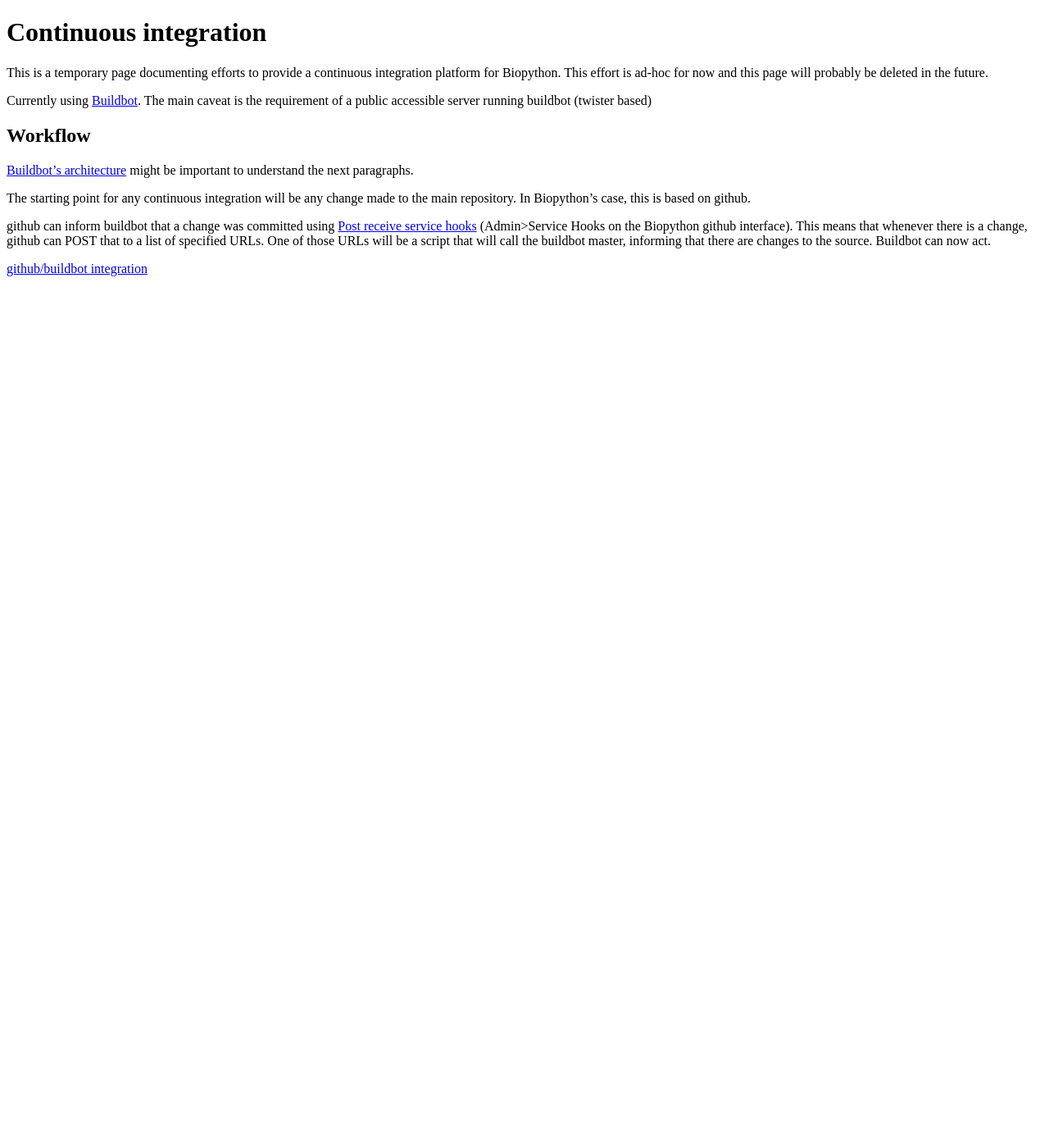
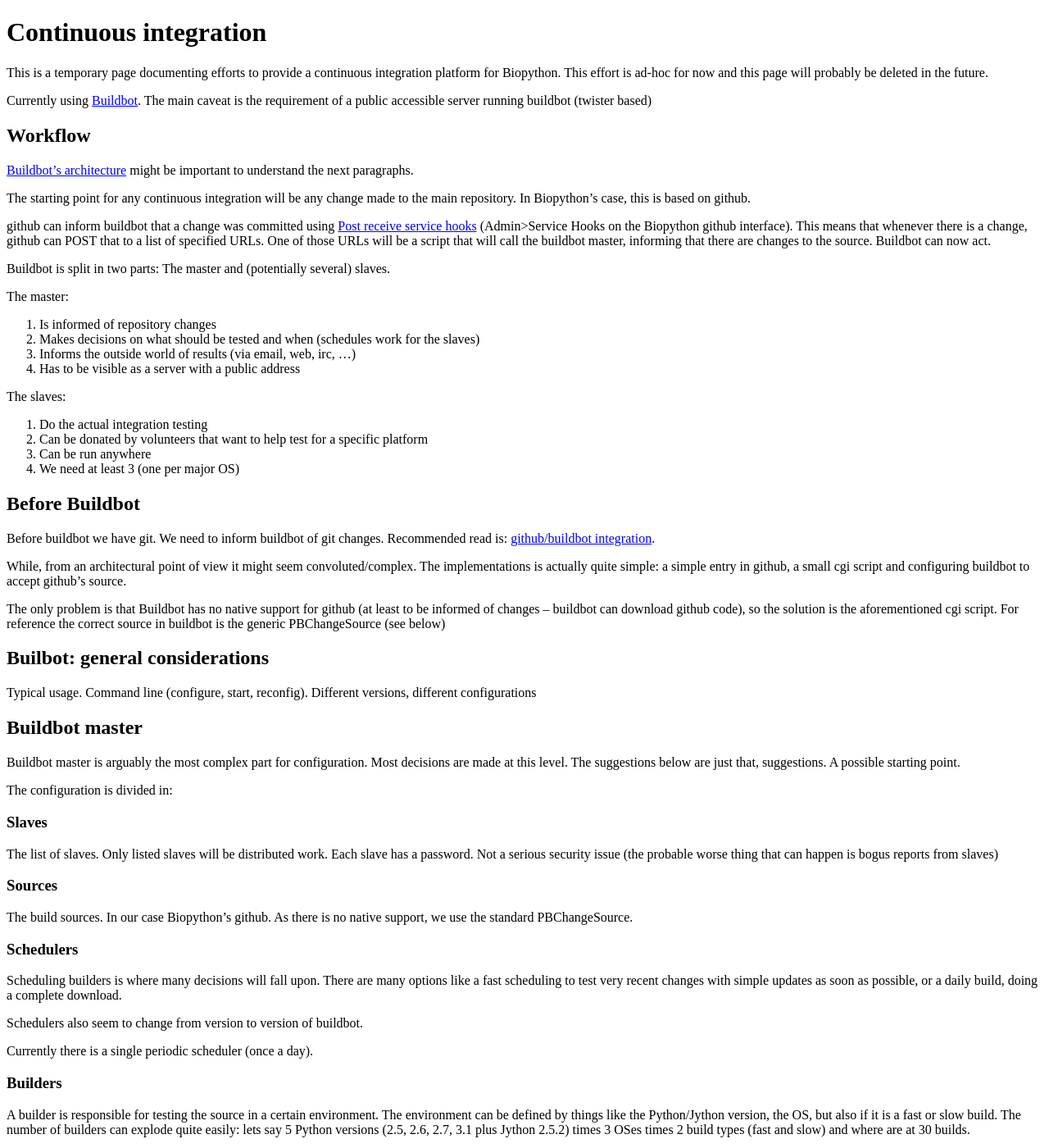
Before and after one commit to biopython/biopython.github.io, a Jekyll site: the page built from wiki/Continuous_integration.md, in a window 1280 px wide and 1400 px high. Shown: the whole window at 82% size. Built offline with Jekyll 4.4.1, drawn with Linux system fonts in a browser that asks for light colours; some of the changed text lies outside the part shown.

Commit message:
Change to wiki page

```diff
--- a/wiki/Continuous_integration.md
+++ b/wiki/Continuous_integration.md
@@ -31,5 +31,99 @@ specified URLs. One of those URLs will be a script that will call the
 buildbot master, informing that there are changes to the source.
 Buildbot can now act.
 
-[github/buildbot
-integration](http://www.apparatusproject.org/blog/2009/06/github-and-buildbot-continuous-integration/)
+Buildbot is split in two parts: The master and (potentially several)
+slaves.
+
+The master:
+
+1.  Is informed of repository changes
+2.  Makes decisions on what should be tested and when (schedules work
+    for the slaves)
+3.  Informs the outside world of results (via email, web, irc, ...)
+4.  Has to be visible as a server with a public address
+
+The slaves:
+
+1.  Do the actual integration testing
+2.  Can be donated by volunteers that want to help test for a specific
+    platform
+3.  Can be run anywhere
+4.  We need at least 3 (one per major OS)
+
+Before Buildbot
+---------------
+
+Before buildbot we have git. We need to inform buildbot of git changes.
+Recommended read is: [github/buildbot
+integration](http://www.apparatusproject.org/blog/2009/06/github-and-buildbot-continuous-integration/).
+
+While, from an architectural point of view it might seem
+convoluted/complex. The implementations is actually quite simple: a
+simple entry in github, a small cgi script and configuring buildbot to
+accept github's source.
+
+The only problem is that Buildbot has no native support for github (at
+least to be informed of changes -- buildbot can download github code),
+so the solution is the aforementioned cgi script. For reference the
+correct source in buildbot is the generic PBChangeSource (see below)
+
+Builbot: general considerations
+-------------------------------
+
+Typical usage. Command line (configure, start, reconfig). Different
+versions, different configurations
+
+Buildbot master
+---------------
+
+Buildbot master is arguably the most complex part for configuration.
+Most decisions are made at this level. The suggestions below are just
+that, suggestions. A possible starting point.
+
+The configuration is divided in:
+
+### Slaves
+
+The list of slaves. Only listed slaves will be distributed work. Each
+slave has a password. Not a serious security issue (the probable worse
+thing that can happen is bogus reports from slaves)
+
+### Sources
+
+The build sources. In our case Biopython's github. As there is no native
+support, we use the standard PBChangeSource.
+
+### Schedulers
+
+Scheduling builders is where many decisions will fall upon. There are
+many options like a fast scheduling to test very recent changes with
+simple updates as soon as possible, or a daily build, doing a complete
+download.
+
+Schedulers also seem to change from version to version of buildbot.
+
+Currently there is a single periodic scheduler (once a day).
+
+### Builders
+
+A builder is responsible for testing the source in a certain
+environment. The environment can be defined by things like the
+Python/Jython version, the OS, but also if it is a fast or slow build.
+The number of builders can explode quite easily: lets say 5 Python
+versions (2.5, 2.6, 2.7, 3.1 plus Jython 2.5.2) times 3 OSes times 2
+build types (fast and slow) and where are at 30 builds.
+
+The two most important parameters of a build are: the slave that
+implements the build and the list of steps the slave has to do. There
+are typically:
+
+1.  Get the source (either a light update or a full download), for this
+    buildbot has github support.
+2.  Compile the source
+3.  Run the tests
+
+### Status targets
+
+### Identity
+
+### Debugging
```
Also changed, not shown: 1 other file.
